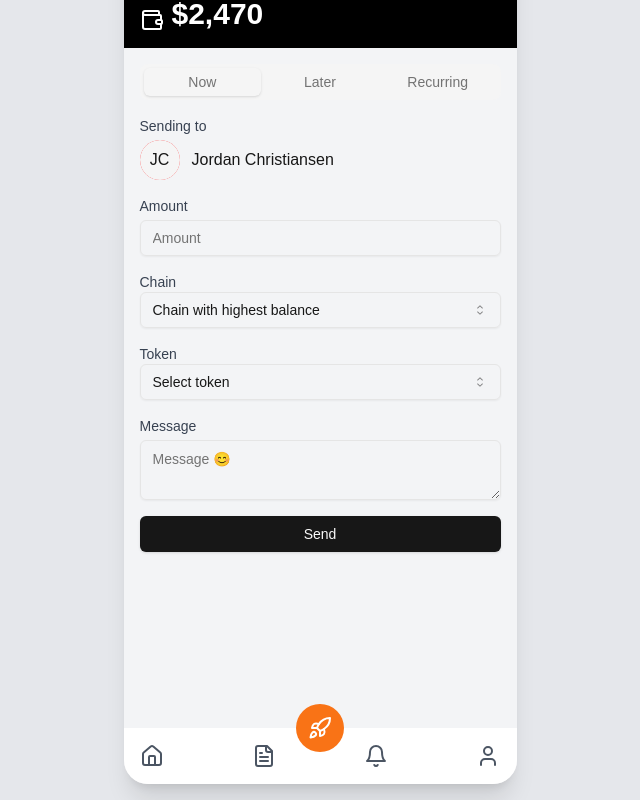
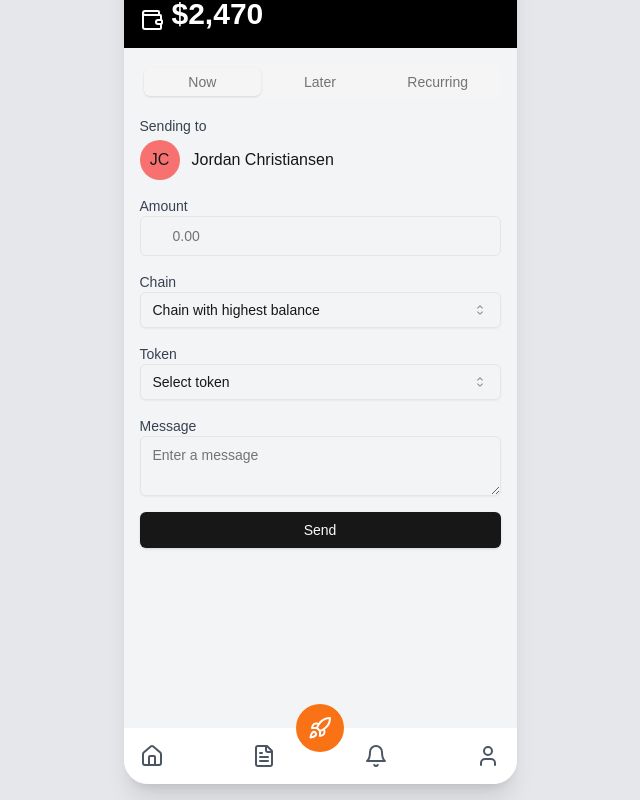
Before and after one commit to andyswx/alpaca-project, a Next.js app: page / in a window 1280 px wide. Both pictures are taken after a click on the button 640 px from the left and 812 px from the top of the page. Shown: the part 84-884 px from the top of the page, without its empty margins (320-960 px from the left). Built offline with nearby package versions, Linux system fonts and the light colour scheme.

Commit message:
fixing linting issues and making grey text black

```diff
--- a/components/crypto-wallet.tsx
+++ b/components/crypto-wallet.tsx
@@ -1,13 +1,13 @@
 'use client'
 
-import { useState, useEffect, useRef } from 'react'
-import { Bell, ChevronRight, Home, Rocket, FileText, User, X, Wallet, Settings, PlusCircle } from 'lucide-react'
+import { useState, useRef } from 'react'
+import { Bell, Home, Rocket, FileText, User, Wallet, PlusCircle } from 'lucide-react'
 import { Dialog, DialogContent, DialogHeader, DialogTitle, DialogDescription, DialogFooter } from "@/components/ui/dialog"
 import { Select, SelectContent, SelectItem, SelectTrigger, SelectValue } from "@/components/ui/select"
 import { Input } from "@/components/ui/input"
 import { Button } from "@/components/ui/button"
 import { Tabs, TabsContent, TabsList, TabsTrigger } from "@/components/ui/tabs"
-import { Avatar, AvatarFallback, AvatarImage } from "@/components/ui/avatar"
+import { Avatar, AvatarFallback } from "@/components/ui/avatar"
 import { Textarea } from "@/components/ui/textarea"
 import Confetti from 'react-confetti'
 
@@ -16,10 +16,12 @@ export function CryptoWalletComponent() {
   const [isConfettiActive, setIsConfettiActive] = useState(false)
   const [isTransactionComplete, setIsTransactionComplete] = useState(false)
   const [confettiOrigin, setConfettiOrigin] = useState({ x: 0, y: 0 })
+  const [amount, setAmount] = useState('')
+  const [message, setMessage] = useState('')
   const sendButtonRef = useRef(null)
   const containerRef = useRef(null)
 
-  const handleSend = (e) => {
+  const handleSend = () => {
     if (sendButtonRef.current && containerRef.current) {
       const rect = sendButtonRef.current.getBoundingClientRect()
       const containerRect = containerRef.current.getBoundingClientRect()
@@ -48,7 +50,7 @@ export function CryptoWalletComponent() {
             <span className="text-white text-2xl">🐷</span>
           </div>
           <div>
-            <h1 className="text-xl font-bold">GM, Joseph Phillips</h1>
+            <h1 className="text-xl font-bold text-black">GM, Joseph Phillips</h1>
             <p className="text-sm text-gray-600">@jo.phillips</p>
           </div>
         </div>
@@ -59,7 +61,7 @@ export function CryptoWalletComponent() {
         <div className="flex justify-between p-4 bg-white rounded-lg mt-4">
           <div>
             <p className="text-sm text-gray-600">Total balance</p>
-            <p className="text-2xl font-bold">$8,581.58</p>
+            <p className="text-2xl font-bold text-black">$8,581.58</p>
           </div>
           <div className="flex flex-col items-end">
             <p className="text-sm text-gray-600">Earned</p>
@@ -69,7 +71,7 @@ export function CryptoWalletComponent() {
 
         <div className="mt-6">
           <div className="flex justify-between items-center mb-4">
-            <h2 className="text-xl font-bold">Cards</h2>
+            <h2 className="text-lg font-semibold text-black">Cards</h2>
             <button className="text-blue-500">Add another card +</button>
           </div>
           <div className="bg-purple-500 p-4 rounded-lg text-white">
@@ -80,7 +82,7 @@ export function CryptoWalletComponent() {
         </div>
 
         <div className="mt-6">
-          <h2 className="text-xl font-bold mb-4">Wallets</h2>
+          <h2 className="text-lg font-semibold text-black mb-2">Wallets</h2>
           <div className="bg-gradient-to-r from-orange-400 to-red-500 p-4 rounded-lg text-white">
             <p>Primary</p>
             <p className="text-sm mb-2">0x35s6e...7be65</p>
@@ -89,7 +91,7 @@ export function CryptoWalletComponent() {
         </div>
 
         <div className="mt-6">
-          <h2 className="text-xl font-bold mb-4">Balances</h2>
+          <h2 className="text-lg font-semibold text-black mb-2">Balances</h2>
           <div className="space-y-4">
             {[
               { name: 'Tether USD', symbol: 'USDT', balance: '$18.76', change: '+ 0.81%' },
@@ -98,16 +100,16 @@ export function CryptoWalletComponent() {
             ].map((coin) => (
               <div key={coin.symbol} className="flex items-center justify-between bg-white p-3 rounded-lg">
                 <div className="flex items-center space-x-3">
-                  <div className="w-10 h-10 bg-gray-200 rounded-full flex items-center justify-center">
+                  <div className="w-10 h-10 bg-gray-200 rounded-full flex items-center justify-center text-black">
                     {coin.symbol[0]}
                   </div>
                   <div>
-                    <p className="font-semibold">{coin.name}</p>
+                    <p className="font-semibold text-black">{coin.name}</p>
                     <p className="text-sm text-gray-600">{coin.symbol}</p>
                   </div>
                 </div>
                 <div className="text-right">
-                  <p className="font-semibold">{coin.balance}</p>
+                  <p className="font-semibold text-black">{coin.balance}</p>
                   <p className="text-sm text-green-500">{coin.change}</p>
                 </div>
               </div>
@@ -153,7 +155,14 @@ export function CryptoWalletComponent() {
               </div>
               <div>
                 <label htmlFor="amount" className="block text-sm font-medium text-gray-700">Amount</label>
-                <Input id="amount" placeholder="Amount" className="mt-1" />
+                <Input
+                  id="amount"
+                  type="number"
+                  placeholder="0.00"
+                  value={amount}
+                  onChange={(e) => setAmount(e.target.value)}
+                  className="pl-8"
+                />
               </div>
               <div>
                 <label htmlFor="chain" className="block text-sm font-medium text-gray-700">Chain</label>
@@ -182,7 +191,12 @@ export function CryptoWalletComponent() {
               </div>
               <div>
                 <label htmlFor="message" className="block text-sm font-medium text-gray-700">Message</label>
-                <Textarea id="message" placeholder="Message 😊" className="mt-1" />
+                <Textarea
+                  id="message"
+                  placeholder="Enter a message"
+                  value={message}
+                  onChange={(e) => setMessage(e.target.value)}
+                />
               </div>
               <Button type="submit" className="w-full" ref={sendButtonRef}>Send</Button>
             </form>
--- a/components/ui/avatar.tsx
+++ b/components/ui/avatar.tsx
@@ -39,7 +39,7 @@ const AvatarFallback = React.forwardRef<
   <AvatarPrimitive.Fallback
     ref={ref}
     className={cn(
-      "flex h-full w-full items-center justify-center rounded-full bg-muted",
+      "flex h-full w-full items-center justify-center rounded-full",
       className
     )}
     {...props}
--- a/components/ui/button.tsx
+++ b/components/ui/button.tsx
@@ -5,7 +5,7 @@ import { cva, type VariantProps } from "class-variance-authority"
 import { cn } from "@/lib/utils"
 
 const buttonVariants = cva(
-  "inline-flex items-center justify-center whitespace-nowrap rounded-md text-sm font-medium transition-colors focus-visible:outline-none focus-visible:ring-1 focus-visible:ring-ring disabled:pointer-events-none disabled:opacity-50",
+  "inline-flex items-center justify-center whitespace-nowrap rounded-md text-sm font-medium transition-colors focus-visible:truefocus-visible:ring-1 focus-visible:ring-ring disabled:pointer-events-none disabled:opacity-50",
   {
     variants: {
       variant: {
--- a/components/ui/input.tsx
+++ b/components/ui/input.tsx
@@ -2,16 +2,13 @@ import * as React from "react"
 
 import { cn } from "@/lib/utils"
 
-export interface InputProps
-  extends React.InputHTMLAttributes<HTMLInputElement> {}
-
-const Input = React.forwardRef<HTMLInputElement, InputProps>(
+const Input = React.forwardRef<HTMLInputElement, React.InputHTMLAttributes<HTMLInputElement>>(
   ({ className, type, ...props }, ref) => {
     return (
       <input
         type={type}
         className={cn(
-          "flex h-9 w-full rounded-md border border-input bg-transparent px-3 py-1 text-sm shadow-sm transition-colors file:border-0 file:bg-transparent file:text-sm file:font-medium file:text-foreground placeholder:text-muted-foreground focus-visible:outline-none focus-visible:ring-1 focus-visible:ring-ring disabled:cursor-not-allowed disabled:opacity-50",
+          "flex h-10 w-full rounded-md border border-input bg-background px-3 py-2 text-sm ring-offset-background file:border-0 file:bg-transparent file:text-sm file:font-medium placeholder:text-muted-foreground focus-visible:true focus-visible:ring-2 focus-visible:ring-ring focus-visible:ring-offset-2 disabled:opacity-50 text-black",
           className
         )}
         ref={ref}
--- a/components/ui/textarea.tsx
+++ b/components/ui/textarea.tsx
@@ -2,15 +2,15 @@ import * as React from "react"
 
 import { cn } from "@/lib/utils"
 
-export interface TextareaProps
-  extends React.TextareaHTMLAttributes<HTMLTextAreaElement> {}
+// export interface TextareaProps
+//   extends React.TextareaHTMLAttributes<HTMLTextAreaElement> {}
 
 const Textarea = React.forwardRef<HTMLTextAreaElement, TextareaProps>(
   ({ className, ...props }, ref) => {
     return (
       <textarea
         className={cn(
-          "flex min-h-[60px] w-full rounded-md border border-input bg-transparent px-3 py-2 text-sm shadow-sm placeholder:text-muted-foreground focus-visible:outline-none focus-visible:ring-1 focus-visible:ring-ring disabled:cursor-not-allowed disabled:opacity-50",
+          "flex min-h-[60px] w-full rounded-md border border-input bg-transparent px-3 py-2 text-sm shadow-sm placeholder:text-muted-foreground focus-visible:true focus-visible:ring-1 focus-visible:ring-ring disabled:opacity-50 text-black",
           className
         )}
         ref={ref}
```
